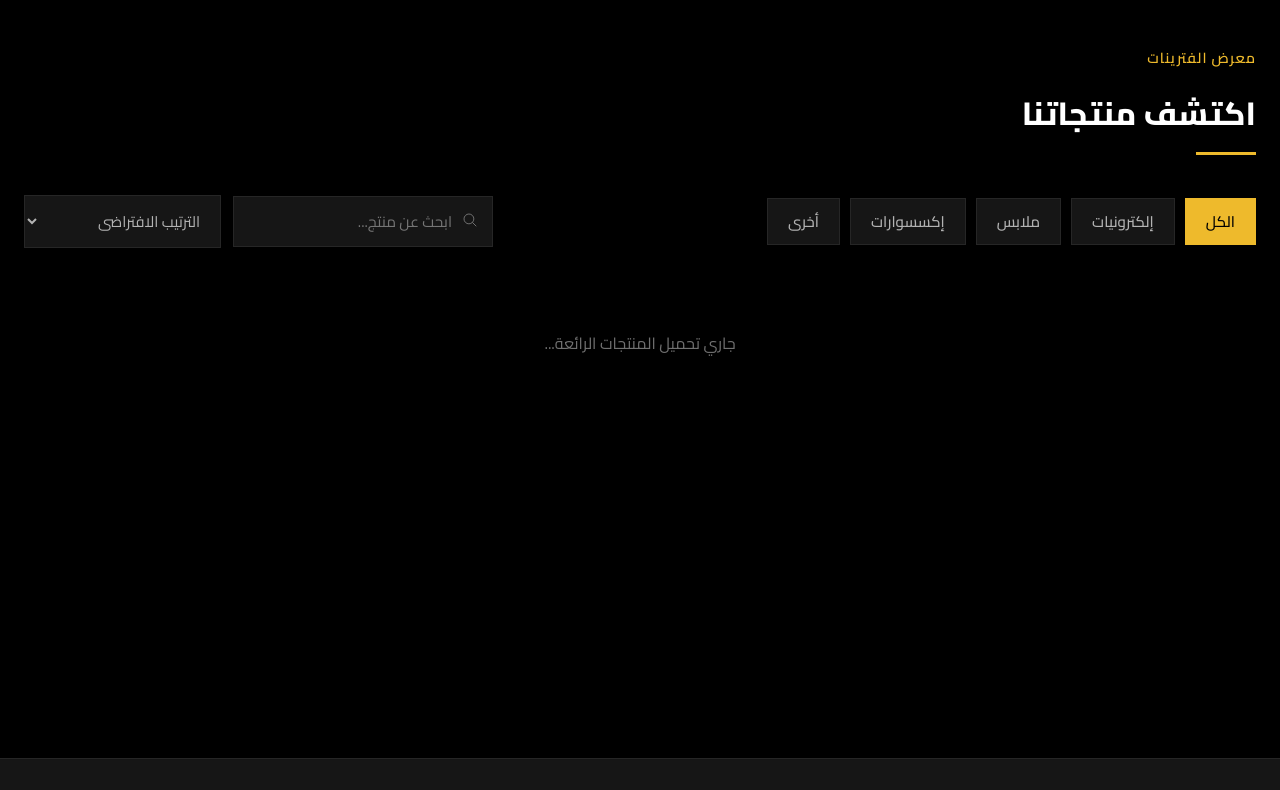
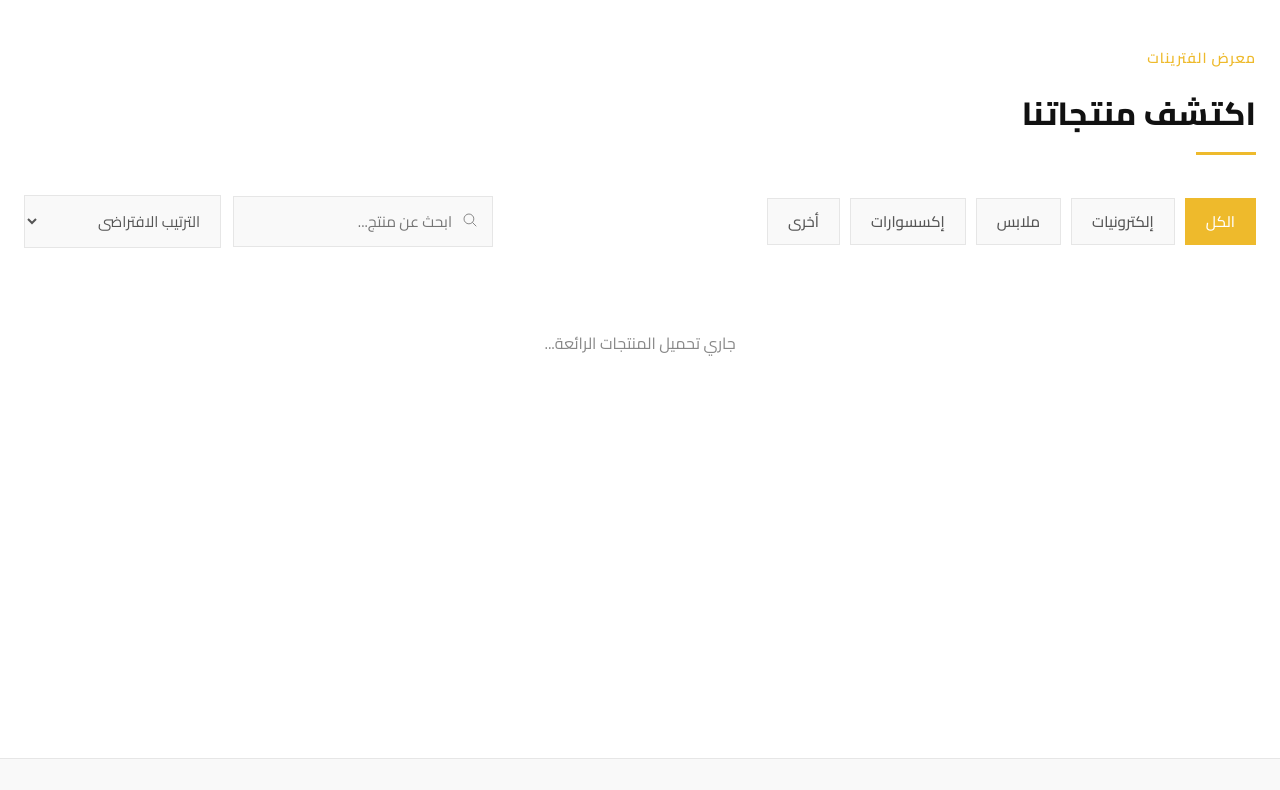
Before and after one commit to omaralbadry46-blip/fekra-shop, a plain HTML site: page index.html in a window 1280 px wide. Shown: the part 686-1476 px from the top of the page. Drawn offline with nearby package versions, Linux system fonts and the light colour scheme; no server answers.

Commit message:
Update style.css

```diff
--- a/css/style.css
+++ b/css/style.css
@@ -7,16 +7,16 @@
 :root {
   /* Color Palette */
   --color-gold: #eeba2c;
-  --color-black: #000000;
-  --color-dark-bg: #161616;
-  --color-card-bg: #212121;
-  --color-border: #262626;
-  --color-border-hover: #3a3a3a;
+  --color-black: #ffffff;
+  --color-dark-bg: #f9f9f9;
+  --color-card-bg: #ffffff;
+  --color-border: #e6e6e6;
+  --color-border-hover: #cccccc;
 
   /* Text Colors */
-  --text-white: #ffffff;
-  --text-gray: #b3b3b3;
-  --text-muted: #707070;
+  --text-white: #111111;
+  --text-gray: #555555;
+  --text-muted: #888888;
 
   /* Typography */
   --font-arabic: 'Cairo', sans-serif;
@@ -24,8 +24,8 @@
 
   /* Transition & Effects */
   --transition-smooth: all 0.3s cubic-bezier(0.25, 0.8, 0.25, 1);
-  --glass-bg: rgba(22, 22, 22, 0.8);
-  --glass-border: rgba(255, 255, 255, 0.05);
+  --glass-bg: rgba(255, 255, 255, 0.85);
+  --glass-border: rgba(0, 0, 0, 0.06);
 }
 
 /* Reset & Base Styles */
@@ -115,7 +115,8 @@ header {
 
 header.scrolled {
   padding: 8px 0;
-  background-color: rgba(0, 0, 0, 0.95);
+  background-color: var(--color-black);
+  box-shadow: 0 4px 20px rgba(0, 0, 0, 0.05);
 }
 
 .nav-container {
```
